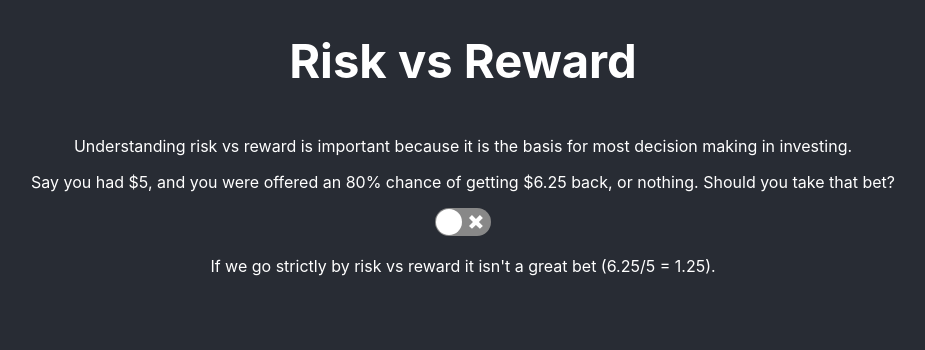
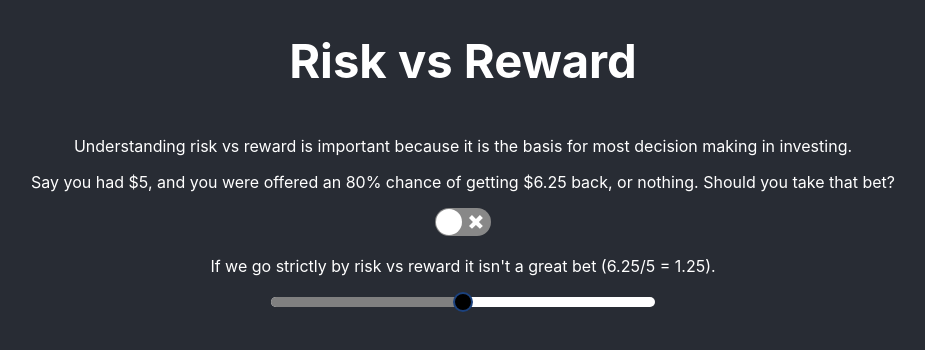
Before and after one commit to stevenr74/risk-reward, a React (Create React App) app: page / in a window 1280 px wide. Shown: the top 350 px of the page, without its empty margins (177-1102 px from the left). Built offline with nearby package versions, Linux system fonts and the light colour scheme.

Commit message:
added second example to main page

```diff
--- a/src/App.js
+++ b/src/App.js
@@ -1,5 +1,6 @@
 import './App.css';
 import Example1 from './components/Example1';
+import Example2 from './components/Example2';
 import Intro from './components/Intro'
 /*
 Example #1: Would you risk $5 for a 80% chance of a $6.25 return? numbers are placeholders
@@ -16,6 +17,7 @@ function App() {
       </header>
       <Intro />
       <Example1 />
+      <Example2 />
     </div>
   );
 }
```
